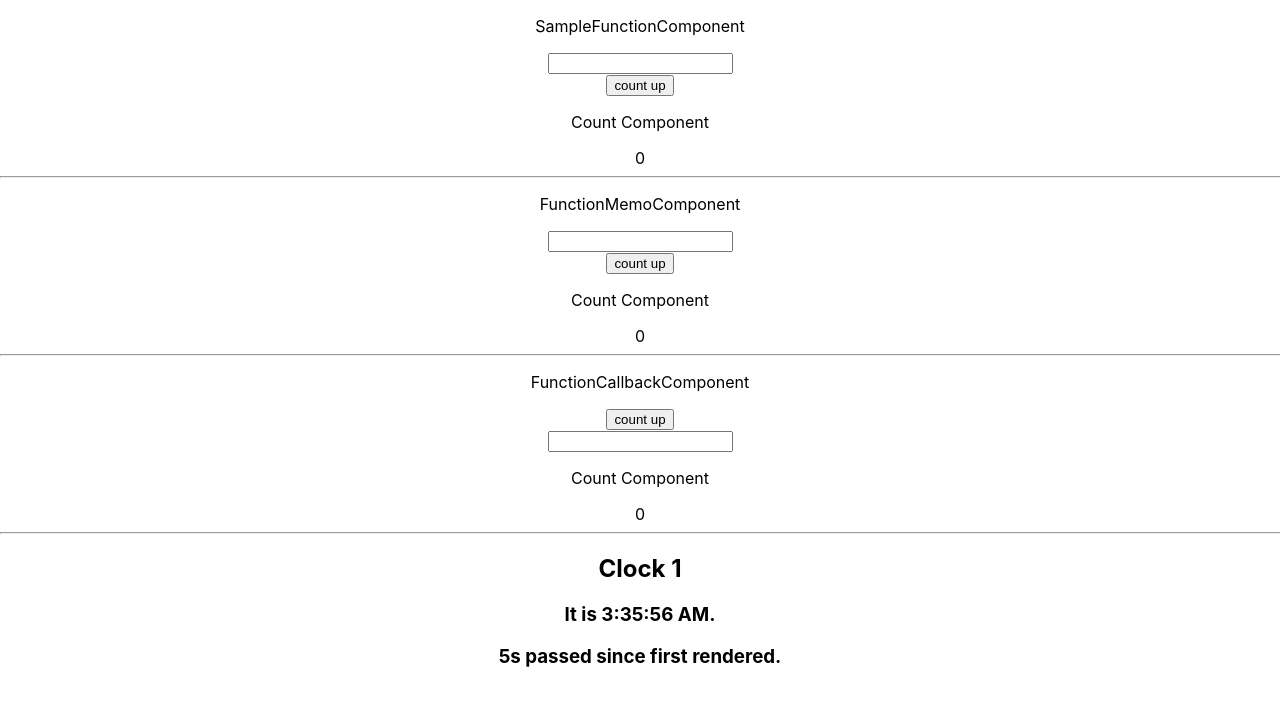
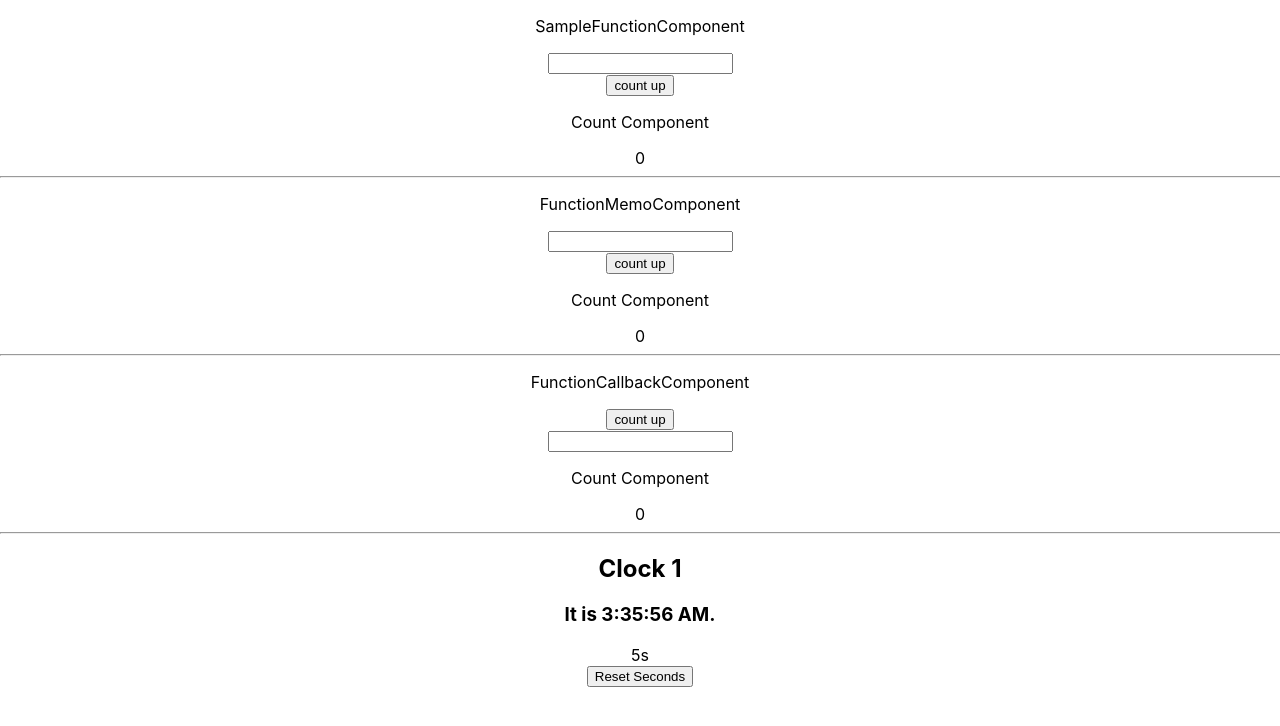
Before and after one commit to 2017Yasu/test-react-components, a React (Create React App) app: page / in a window 1280 px wide. Shown: the top 726 px of the page. Built offline with nearby package versions, Linux system fonts and the light colour scheme.

Commit message:
クラスコンポーネントにボタンを追加して秒数をリセットするように変更

```diff
--- a/src/App.css
+++ b/src/App.css
@@ -1,6 +1,7 @@
 .App {
   text-align: center;
-  overflow: auto;
+  overflow-y: auto;
+  overflow-x: hidden;
 }
 
 .App-logo {
--- a/src/components/class-lifecycle-component/ClassLifecycleComponent.tsx
+++ b/src/components/class-lifecycle-component/ClassLifecycleComponent.tsx
@@ -61,12 +61,24 @@ export default class ClassLifecycleComponent extends React.Component<Props, Stat
         clearInterval(this.timer);
     }
 
+    clear(): void {
+        this.setState((prevState: State) => {
+            return {
+                ...prevState,
+                seconds: 0,
+            };
+        });
+    }
+
     render(): JSX.Element {
         return (
             <div>
                 <h2>{this.props.title}</h2>
                 <h3>It is {this.state.date.toLocaleTimeString()}.</h3>
-                <h3>{this.state.seconds}s passed since first rendered.</h3>
+                <div>{this.state.seconds}s</div>
+                <button onClick={() => this.clear()}>
+                    Reset Seconds
+                </button>
             </div>
         );
     }
```
